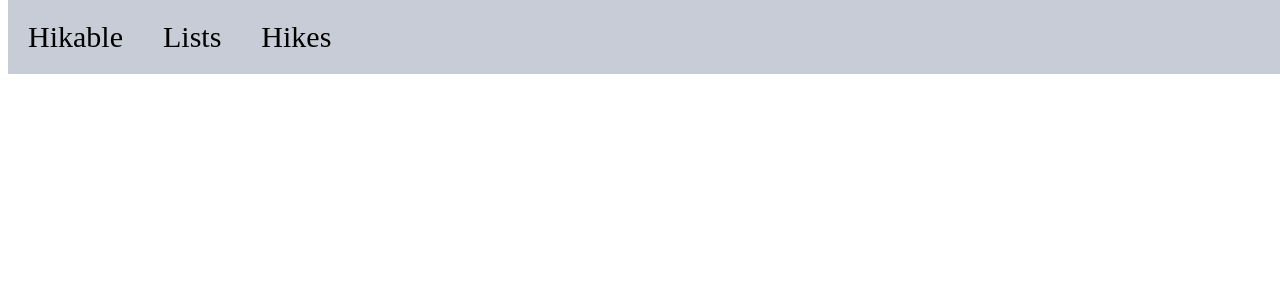
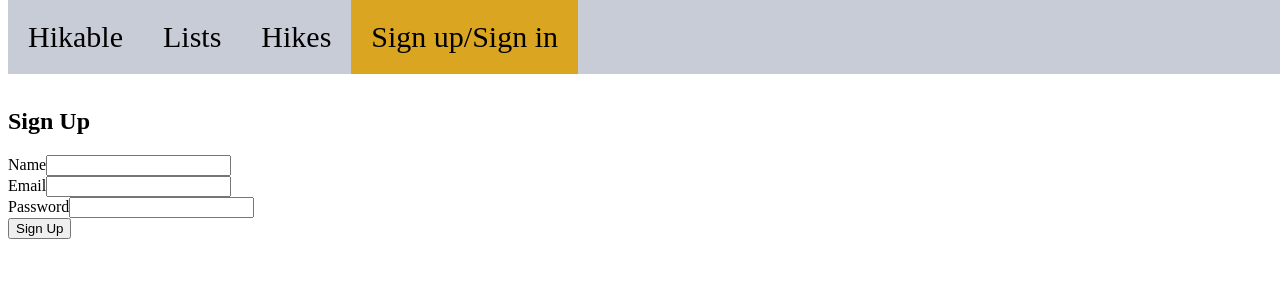
Before and after one commit to lukesherwood/hikable-frontend, a React (Create React App) app: page /signIn in a window 1280 px wide. Shown: the top 300 px of the page. Built offline with nearby package versions, Linux system fonts and the light colour scheme.

Commit message:
added sessions and sign up form

```diff
--- a/src/components/Navbar.js
+++ b/src/components/Navbar.js
@@ -21,6 +21,9 @@ const Navbar = () =>
         <div>
             <NavLink to="/hikes" exact style={linkStyle} activeStyle={{background: 'goldenrod'}}>Hikes</NavLink>
         </div>
+        <div>
+            <NavLink to="/signIn" exact style={linkStyle} activeStyle={{background: 'goldenrod'}}>Sign up/Sign in</NavLink>
+        </div>
     </div>
 
 
--- /dev/null
+++ b/src/components/Sessions.js
@@ -0,0 +1,64 @@
+import React, { Component } from 'react';
+
+class Sessions extends Component {
+
+    state = {
+        name: '',
+        email: "",
+        password: ""
+      };
+
+      handleChange = event => {
+        this.setState({
+            [event.target.name]: event.target.value
+        });
+      };
+
+      handleSubmit = event => {
+        event.preventDefault();
+        console.log(this.state)
+        // this.props.addTodo(this.state);
+      };
+
+  render() {
+
+    return (
+        <div>
+            <h2>Sign Up</h2>
+            <form onSubmit={event => this.handleSubmit(event)}>
+            <div className="form-group">
+            <label>Name</label>
+            <input
+            type="text"
+            name="name"
+            onChange={event => this.handleChange(event)}
+            value={this.state.name}
+            />
+            </div>
+            <div className="form-group">
+            <label>Email</label>
+            <input
+            type="email"
+            name="email"
+            onChange={event => this.handleChange(event)}
+            value={this.state.email}
+            />
+            </div>
+            <div className="form-group">
+            <label>Password</label>
+            <input
+            type="password"
+            name="password"
+            onChange={event => this.handleChange(event)}
+            value={this.state.password}
+            />
+            </div>
+            <input type="submit" value="Sign Up" />
+            </form>
+      </div>
+
+    );
+  }
+};
+
+export default Sessions;
--- a/src/containers/App.js
+++ b/src/containers/App.js
@@ -4,6 +4,8 @@ import '../App.css';
 import HikesContainer from './HikesContainer';
 import Navbar from '../components/Navbar'
 import ListsContainer from './ListsContainer'
+import Home from './Home'
+import Sessions from '../components/Sessions'
 
 class App extends Component {
 
@@ -13,8 +15,10 @@ class App extends Component {
           <div className="container">
             <Navbar/>
             <Switch>
+            <Route exact path='/' component={Home}/>
             <Route exact path='/hikes' component={HikesContainer}/>
             <Route exact path='/lists' component={ListsContainer}/>
+            <Route exact path='/signIn' component={Sessions}/>
           </Switch>
 
           </div>
--- /dev/null
+++ b/src/containers/Home.js
@@ -0,0 +1,14 @@
+import React, { Component } from 'react';
+
+class Home extends Component {
+
+    render () {
+      return (
+        <div className="home">
+           HOME
+        </div>
+      );
+    }
+  }
+
+  export default Home;
```
